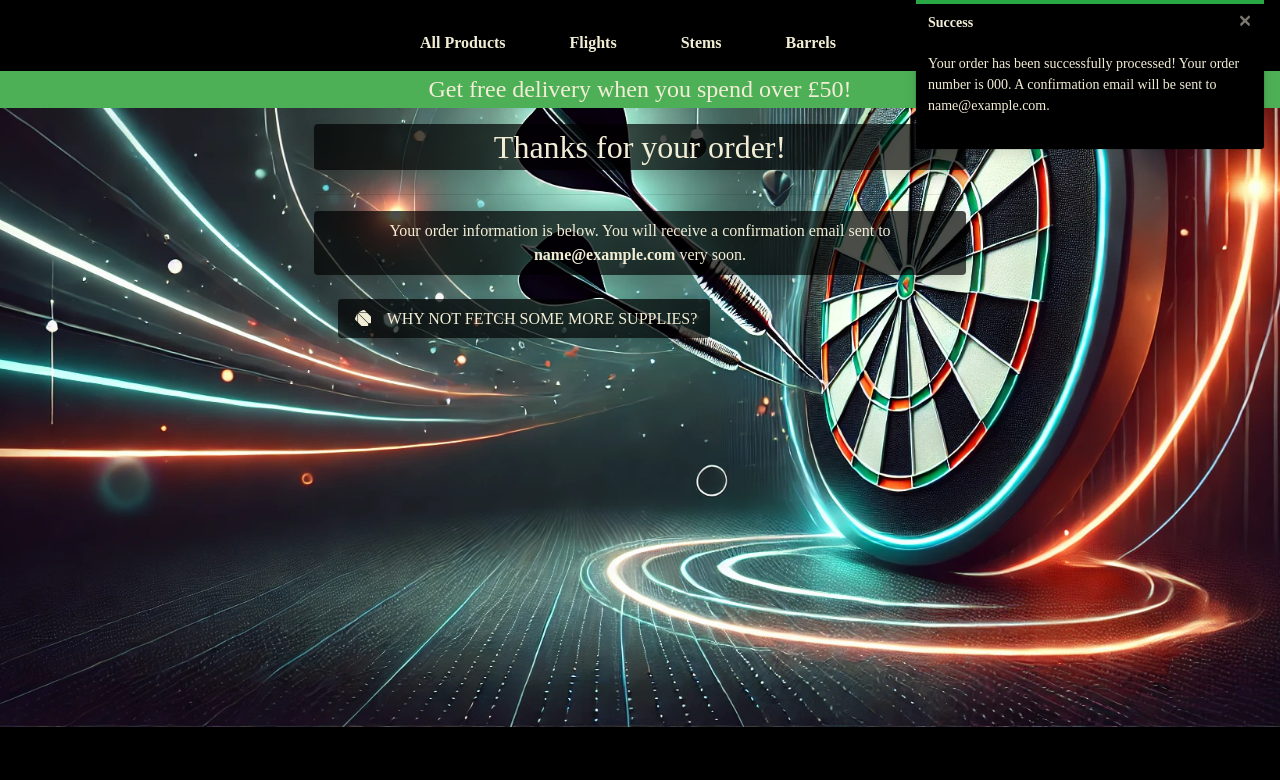
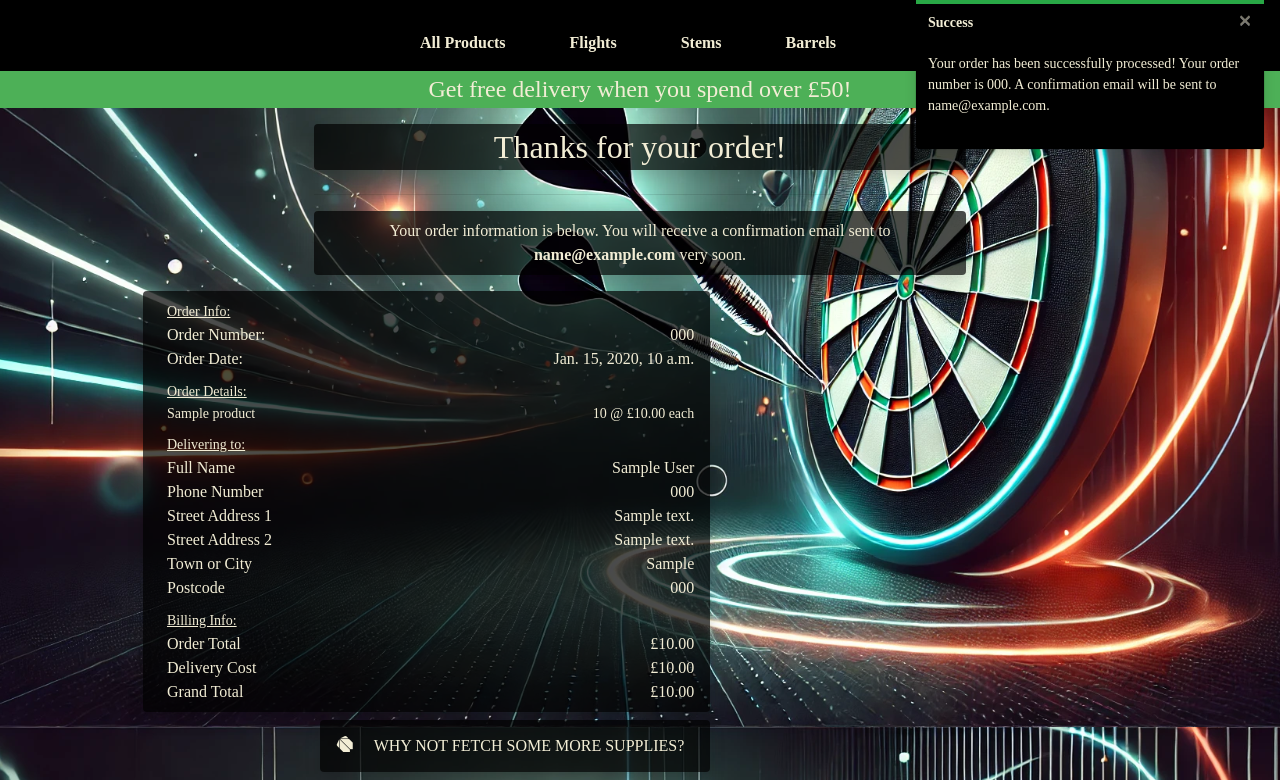
Before and after one commit to CamRaff/MP4-ArtOfDarts, a Django app: page /checkout/checkout_success/000 in a window 1280 px wide. Shown: the part 73-853 px from the top of the page. Before the commit the page ends 800 px from the top, so only its background shows below. Run offline with Django 3.2, Linux system fonts and the light colour scheme; tables that the repository leaves empty hold one stand-in row (values such as "Sample post"); some libraries are stand-ins or nearby versions; some web fonts are replaced.

Commit message:
order details showing on checkout success page

```diff
--- a/checkout/templates/checkout/checkout_success.html
+++ b/checkout/templates/checkout/checkout_success.html
@@ -25,15 +25,138 @@
             </div>
         </div>
         <div class="row">
-            <div class="col-12 col-lg-7"></div>
+            <div class="col-12 col-lg-7">
+                <div class="order-confirmation-wrapper p-2 pl-4 pr-3 rounded shadow">
+                    <div class="row">
+                        <div class="col">
+                            <small class="white"><u>Order Info:</u></small>
+                        </div>
+                    </div>
+                    <div class="row">
+                        <div class="col-12 col-md-4">
+                            <p class="mb-0 white">Order Number: </p>
+                        </div>
+                        <div class="col-12 col-md-8 text-right">
+                            <p class="mb-0 white">{{ order.order_number }}</p>
+                        </div>
+                    </div>
+                    <div class="row">
+                        <div class="col-12 col-md-4">
+                            <p class="mb-0 white">Order Date: </p>
+                        </div>
+                        <div class="col-12 col-md-8 text-right">
+                            <p class="mb-0 white">{{ order.date }}</p>
+                        </div>
+                    </div>
+                    <div class="row mt-2">
+                        <div class="col">
+                            <small class="white"><u>Order Details:</u></small>
+                        </div>
+                    </div>
+                    {% for item in order.lineitems.all %}
+                        <div class="row">
+                            <div class="col-12 col-md-4">
+                                <p class="small mb-0 white">{{ item.product.name }}</p>
+                            </div>
+                            <div class="col-12 col-md-8 text-right">
+                                <p class="small mb-0 white">{{ item.quantity }} @ £{{ item.product.price }} each</p>
+                            </div>
+                        </div>
+                    {% endfor %}
+                    <div class="row mt-2">
+                        <div class="col">
+                            <small class="white"><u>Delivering to:</u></small>
+                        </div>
+                    </div>
+                    <div class="row">
+                        <div class="col-12 col-md-4">
+                            <p class="mb-0 white">Full Name</p>
+                        </div>
+                        <div class="col-12 col-md-8 text-right">
+                            <p class="mb-0 white">{{ order.full_name }}</p>
+                        </div>
+                    </div>
+                    <div class="row">
+                        <div class="col-12 col-md-4">
+                            <p class="mb-0 white">Phone Number</p>
+                        </div>
+                        <div class="col-12 col-md-8 text-right">
+                            <p class="mb-0 white">{{ order.phone_number }}</p>
+                        </div>
+                    </div>
+                    <div class="row">
+                        <div class="col-12 col-md-4">
+                            <p class="mb-0 white">Street Address 1</p>
+                        </div>
+                        <div class="col-12 col-md-8 text-right">
+                            <p class="mb-0 white">{{ order.street_address1 }}</p>
+                        </div>
+                    </div>
+                    {% if order.street_address2 %}
+                        <div class="row">
+                            <div class="col-12 col-md-4">
+                                <p class="mb-0 white">Street Address 2</p>
+                            </div>
+                            <div class="col-12 col-md-8 text-right">
+                                <p class="mb-0 white">{{ order.street_address2 }}</p>
+                            </div>
+                        </div>
+                    {% endif %}
+                    <div class="row">
+                        <div class="col-12 col-md-4">
+                            <p class="mb-0 white">Town or City</p>
+                        </div>
+                        <div class="col-12 col-md-8 text-right">
+                            <p class="mb-0 white">{{ order.town_or_city }}</p>
+                        </div>
+                    </div>
+                    <div class="row">
+                        <div class="col-12 col-md-4">
+                            <p class="mb-0 white">Postcode</p>
+                        </div>
+                        <div class="col-12 col-md-8 text-right">
+                            <p class="mb-0 white">{{ order.postcode }}</p>
+                        </div>
+                    </div>
+                    <div class="row mt-2">
+                        <div class="col">
+                            <small class="white"><u>Billing Info:</u></small>
+                        </div>
+                    </div>
+                    <div class="row">
+                        <div class="col-12 col-md-4">
+                            <p class="mb-0 white">Order Total</p>
+                        </div>
+                        <div class="col-12 col-md-8 text-right">
+                            <p class="mb-0 white">£{{ order.order_total }}</p>
+                        </div>
+                    </div>
+                    <div class="row">
+                        <div class="col-12 col-md-4">
+                            <p class="mb-0 white">Delivery Cost</p>
+                        </div>
+                        <div class="col-12 col-md-8 text-right">
+                            <p class="mb-0 white">£{{ order.delivery_cost }}</p>
+                        </div>
+                    </div>
+                    <div class="row">
+                        <div class="col-12 col-md-4">
+                            <p class="mb-0 white">Grand Total</p>
+                        </div>
+                        <div class="col-12 col-md-8 text-right">
+                            <p class="mb-0 white">£{{ order.grand_total }}</p>
+                        </div>
+                    </div>
+                </div>
+            </div>
         </div>
         <div class="row">
             <div class="col-12 col-lg-7 text-right">
                 <a href="{% url 'products' %}" class="btn rounded my-2 white shadow">
-                    <span class="icon mr-2">
+                    <span class="icon">
                         <i class="fa-brands fa-dart-lang white"></i>
                     </span>
-                    <span class="text-uppercase white">Why not fetch some more supplies?</span>
+                    <span class="text-uppercase white btn ml-0">Why not fetch some more supplies?</span>
                 </a>
             </div>
         </div>
```
